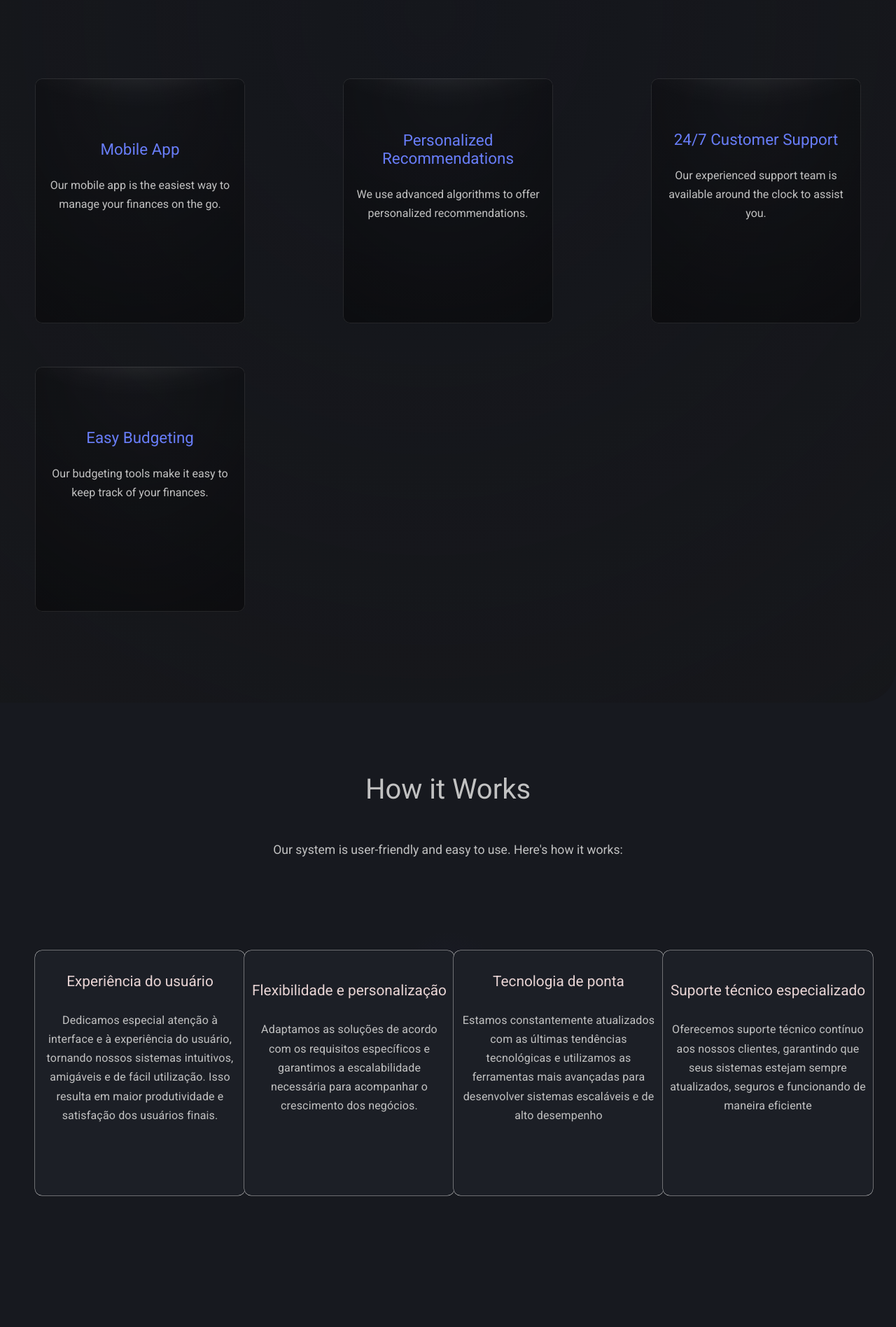
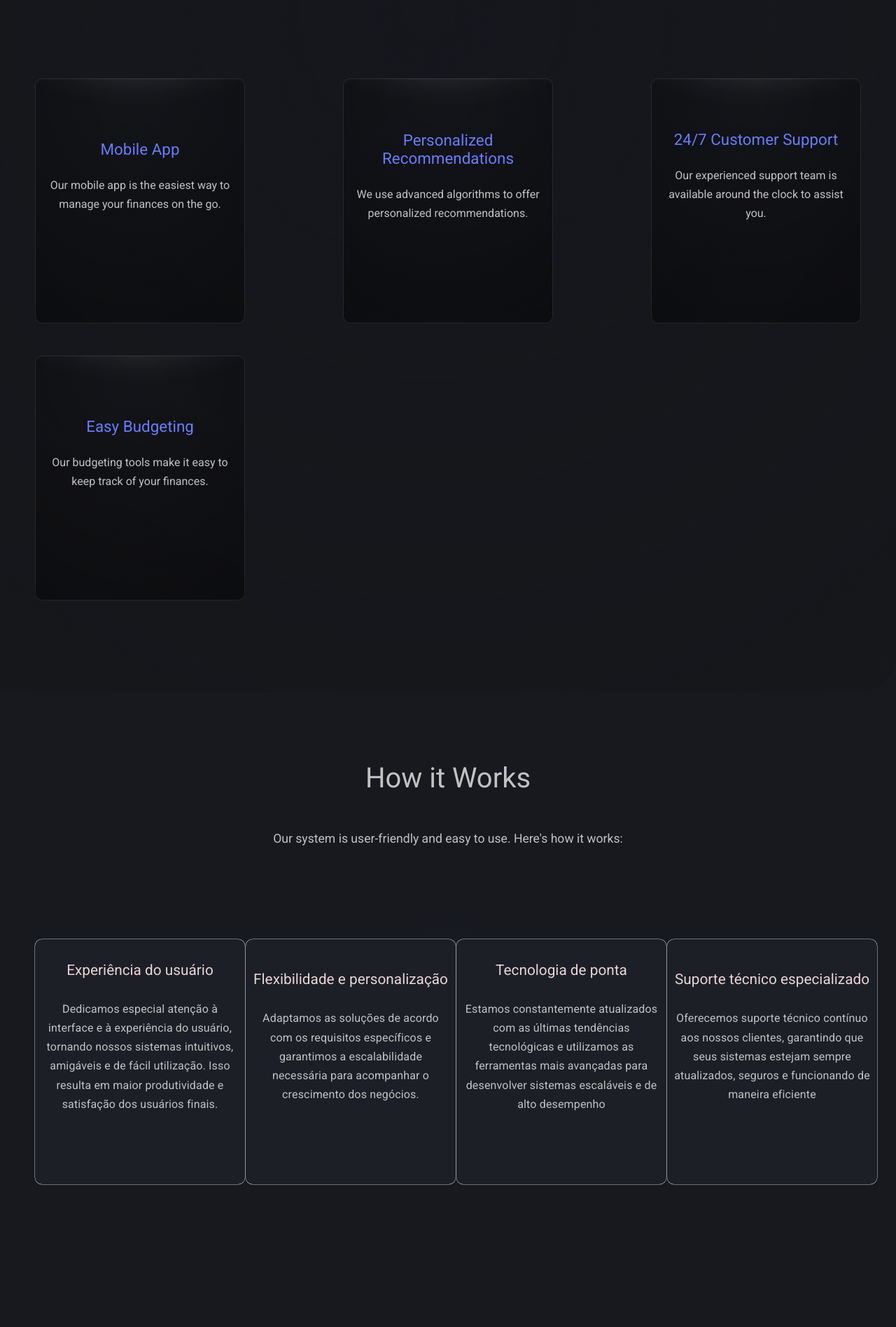
Before and after one commit to Elencio/ARC_DEVs_WEb, a React (Vite) app: page / in a window 1280 px wide. Shown: the part 1037-2933 px from the top of the page at 70% size. Built offline with nearby package versions, Linux system fonts and the light colour scheme; a web font is replaced by a local one.

Commit message:
atualizando o css

```diff
--- a/src/Web/OurFeatures.tsx
+++ b/src/Web/OurFeatures.tsx
@@ -34,7 +34,7 @@ const OurFeaturesSectionWrapper = styled.div`
 const FeaturesWrapper = styled.div`
   display: flex;
   justify-content: space-between;
-  gap: 2rem;
+  gap: 1rem;
   align-items: center;
   flex-wrap: wrap;
   max-width: 1400px;
--- a/src/Web/Works.tsx
+++ b/src/Web/Works.tsx
@@ -31,7 +31,7 @@ const HowItWorksSectionWrapper = styled.div`
 const StepsWrapper = styled.div`
   display: grid;
   grid-template-columns: repeat(auto-fit, minmax(200px, 2fr));
-  grid-gap: 1rem;
+  grid-gap: 1.5rem;
   align-items: center;
   flex-wrap: wrap;
   max-width: 1400px;
```
